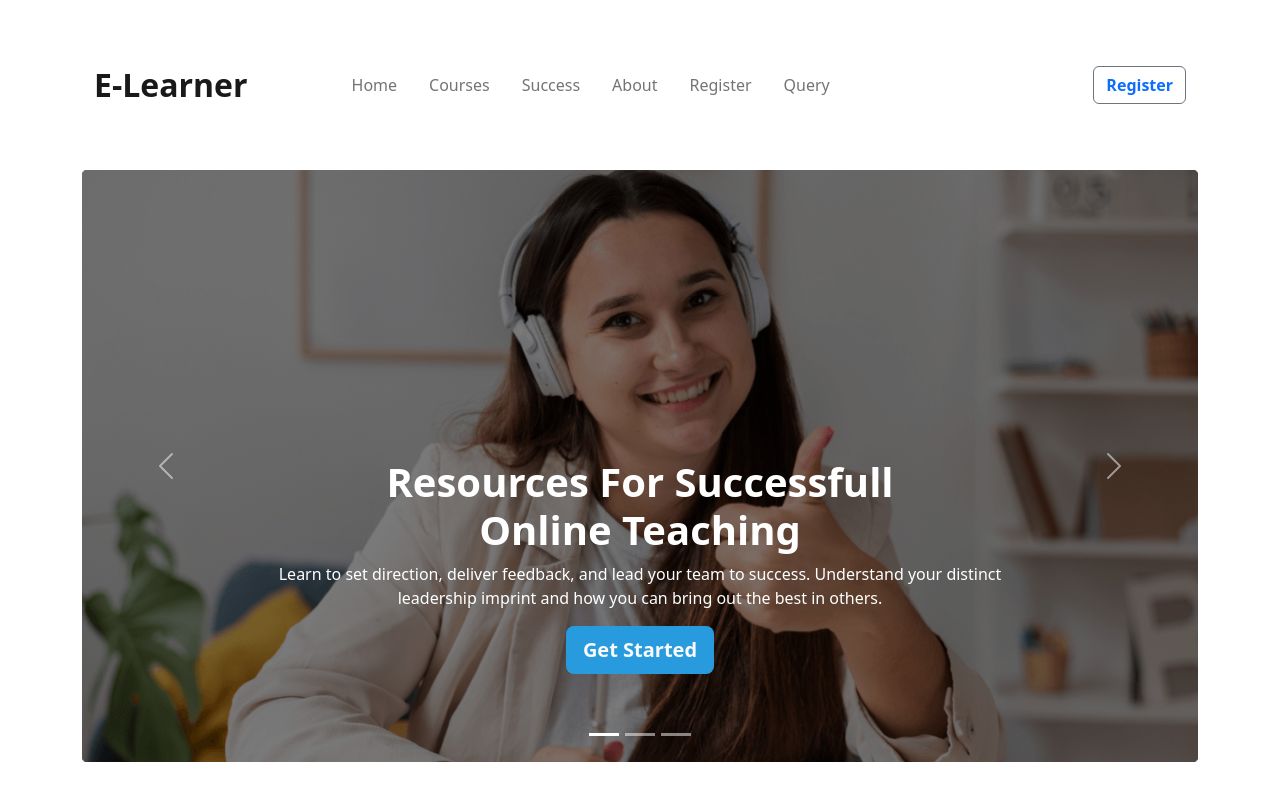
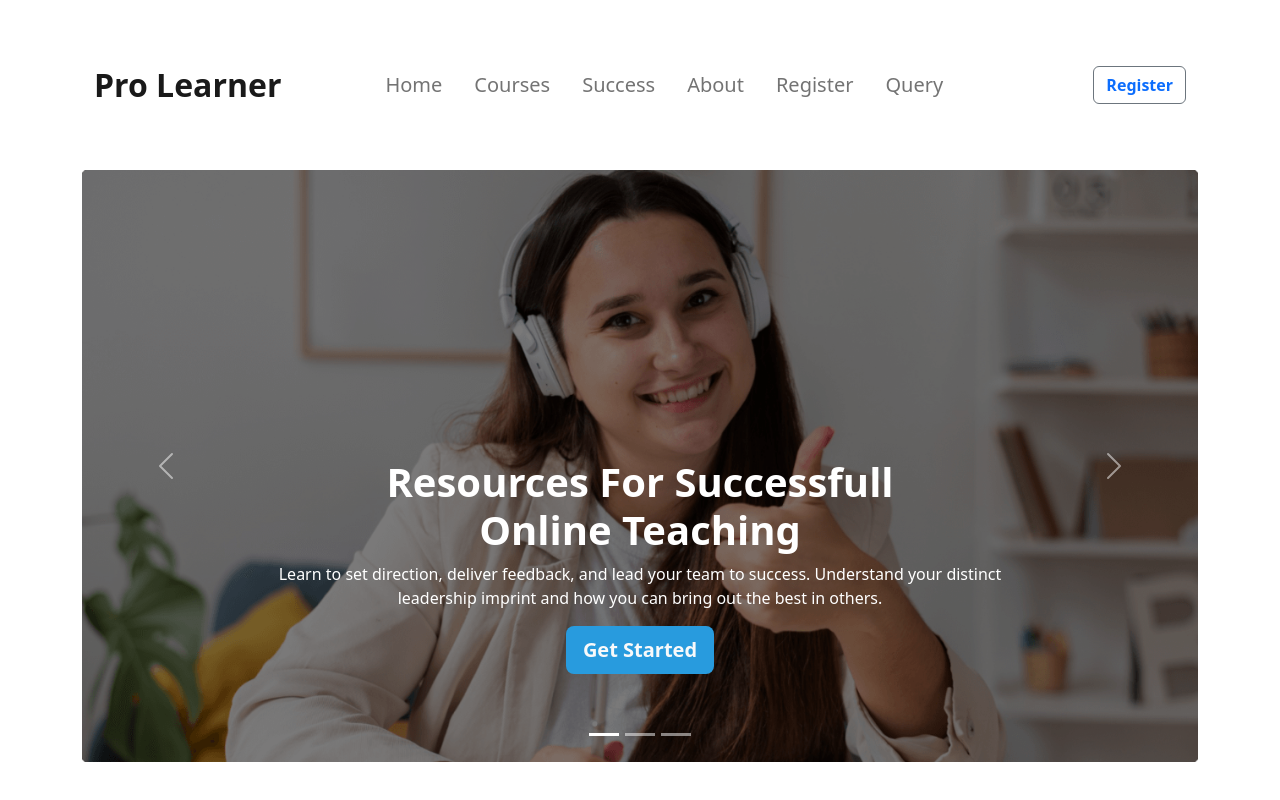
Before and after one commit to fariharaihan/pro-learner, a plain HTML site: page index.html in a window 1280 px wide. Shown: the top 800 px of the page. Drawn offline with nearby package versions, Linux system fonts and the light colour scheme.

Commit message:
Pro learner

```diff
--- a/index.html
+++ b/index.html
@@ -4,7 +4,7 @@
 <head>
     <meta charset="utf-8">
     <meta name="viewport" content="width=device-width, initial-scale=1">
-    <title>E-Learner</title>
+    <title>Pro Learner</title>
     <link href="https://cdn.jsdelivr.net/npm/bootstrap@5.2.0/dist/css/bootstrap.min.css" rel="stylesheet"
         integrity="sha384-gH2yIJqKdNHPEq0n4Mqa/HGKIhSkIHeL5AyhkYV8i59U5AR6csBvApHHNl/vI1Bx" crossorigin="anonymous">
     <!------------------ font awesome ----------------->
@@ -19,7 +19,7 @@
         <!-- Nav bar start -->
         <nav class="navbar navbar-expand-lg">
             <div class="container-fluid">
-                <a class="navbar-brand fw-bold fs-2 me-5" href="#">E-Learner</a>
+                <a class="navbar-brand fw-bold fs-2 me-5" href="#">Pro Learner</a>
                 <button class="navbar-toggler" type="button" data-bs-toggle="collapse"
                     data-bs-target="#navbarSupportedContent" aria-controls="navbarSupportedContent"
                     aria-expanded="false" aria-label="Toggle navigation">
@@ -27,22 +27,22 @@
                 </button>
                 <div class="collapse navbar-collapse" id="navbarSupportedContent">
                     <ul class="navbar-nav me-auto mb-2 mb-lg-0">
-                        <li class="nav-item me-3">
+                        <li class="nav-item me-3 fs-5">
                             <a class="nav-link ms-5" aria-current="page" href="#">Home</a>
                         </li>
-                        <li class="nav-item me-3">
+                        <li class="nav-item me-3 fs-5">
                             <a class="nav-link" href="#course">Courses</a>
                         </li>
-                        <li class="nav-item me-3">
+                        <li class="nav-item me-3 fs-5">
                             <a class="nav-link" href="#successful">Success</a>
                         </li>
-                        <li class="nav-item me-3">
+                        <li class="nav-item me-3 fs-5">
                             <a class="nav-link" href="#about">About</a>
                         </li>
-                        <li class="nav-item me-3">
+                        <li class="nav-item me-3 fs-5">
                             <a class="nav-link" href="#register">Register</a>
                         </li>
-                        <li class="nav-item me-3">
+                        <li class="nav-item me-3 fs-5">
                             <a class="nav-link" href="#query">Query</a>
                         </li>
 
@@ -485,7 +485,7 @@
     <footer class="mt-5">
         <div class="bg-dark">
             <div class="text-light text-center py-5">
-                <h2 class="fw-bold pt-5">E-Learner</h2>
+                <h2 class="fw-bold pt-5">Pro Learner</h2>
                 <p>Office 45, Zawaya Buildin, Ghala Muscat, <br>Sultanate of Oman <br>Privacy Ploicy | Terms of use</p>
                 <a href="https://www.facebook.com/"><i class="fa-brands fa-facebook text-light pb-5 px-3 fs-3"></i></a>
                 <a href="https://twitter.com/?lang=en"><i
--- a/styles/style.css
+++ b/styles/style.css
@@ -5,10 +5,6 @@
 .button-color,
 .reg-body-color {
     background-color: #289bde;
-}
-
-.card-img {
-    background-color: #ebece7;
 }
 
 .body-color {
```
